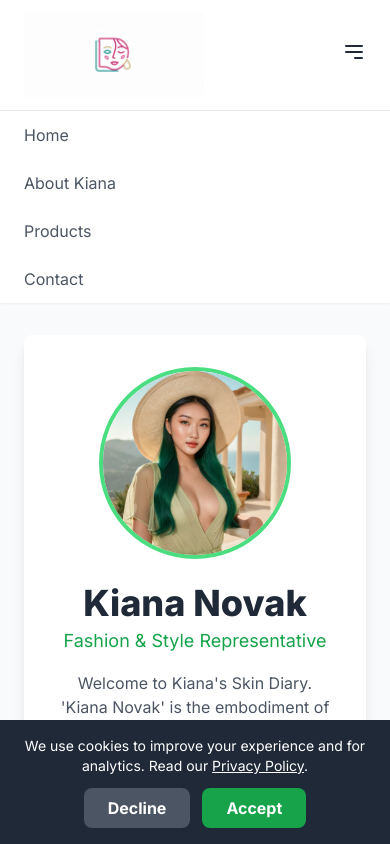
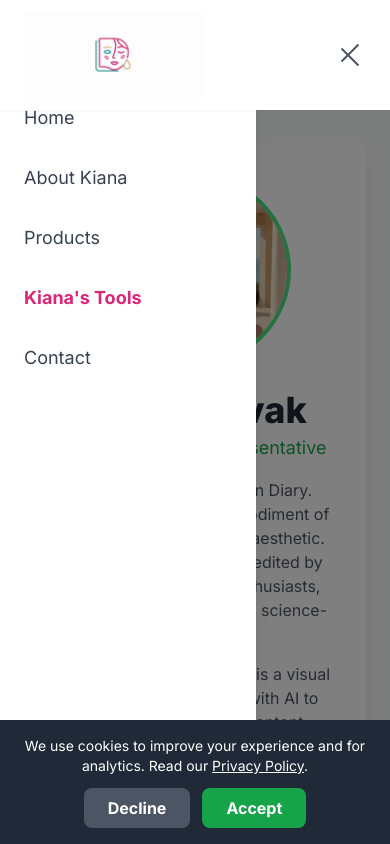
Before and after one commit to CreazyHans/Kiana-s-Skin-Diary, a Next.js app: page /blog in a window 390 px wide. Both pictures are taken after a click on the button "Toggle menu". Shown: the top 844 px of the page. Built offline with nearby package versions, Linux system fonts and the light colour scheme.

Commit message:
Update Layout.js

```diff
--- a/components/Layout.js
+++ b/components/Layout.js
@@ -1,22 +1,36 @@
 // /components/Layout.js
 
-import { useState } from 'react';
+import { useState, useEffect } from 'react';
 import Link from 'next/link';
 import Head from 'next/head';
 import Image from 'next/image';
 import Script from 'next/script';
 import CookieBanner from './CookieBanner';
+import { useRouter } from 'next/router';
 
 export default function Layout({ children, pageTitle, description }) {
   const [isMenuOpen, setIsMenuOpen] = useState(false);
+  const router = useRouter();
+
+  // Cierra el menú cada vez que se cambia de página
+  useEffect(() => {
+    const handleRouteChange = () => {
+      setIsMenuOpen(false);
+    };
+
+    router.events.on('routeChangeComplete', handleRouteChange);
+
+    return () => {
+      router.events.off('routeChangeComplete', handleRouteChange);
+    };
+  }, [router.events]);
 
   const siteTitle = "Kiana's Skin Diary";
   const title = pageTitle ? `${pageTitle} | ${siteTitle}` : `${siteTitle} - Your Guide to Skincare & Style`;
-  const GA_MEASUREMENT_ID = 'G-SNZNSMHZBV'; // <-- TU ID DE MEDICIÓN CORRECTO
+  const GA_MEASUREMENT_ID = 'G-SNZNSMHZBV';
 
   return (
     <>
-      {/* --- NUEVOS SCRIPTS DE CONEXIÓN DIRECTA A GOOGLE ANALYTICS 4 --- */}
       <Script
         strategy="afterInteractive"
         src={`https://www.googletagmanager.com/gtag/js?id=${GA_MEASUREMENT_ID}`}
@@ -44,38 +58,44 @@ export default function Layout({ children, pageTitle, description }) {
           <link rel="icon" href="/favicon.ico" />
         </Head>
 
-        <header className="bg-white shadow-sm sticky top-0 z-20">
+        <header className="bg-white shadow-sm sticky top-0 z-40">
           <div className="container mx-auto px-6 py-3 flex justify-between items-center">
             <Link href="/">
               <Image src="/images/logo.png" alt="Kiana's Skin Diary Logo" width={180} height={40} />
             </Link>
 
-            <nav className="hidden md:flex space-x-8 text-gray-600 font-medium">
+            <nav className="hidden md:flex space-x-8 text-gray-600 font-medium items-center">
               <Link href="/" className="hover:text-green-600">Home</Link>
               <Link href="/blog" className="hover:text-green-600">About Kiana</Link>
               <Link href="/products" className="hover:text-green-600">Products</Link>
+              <Link href="/tools/routine-builder" className="text-pink-600 font-bold hover:text-green-600">Kiana's Tools</Link>
               <Link href="/contacto" className="hover:text-green-600">Contact</Link>
-              <Link href="/tools/routine-builder" className=" hover:text-green-600">Kiana's Tools</Link>
             </nav>
 
-            <div className="md:hidden">
-              <button onClick={() => setIsMenuOpen(!isMenuOpen)} aria-label="Toggle menu">
-                <svg xmlns="http://www.w3.org/2000/svg" className="h-6 w-6" fill="none" viewBox="to 0 24 24" stroke="currentColor">
-                  <path strokeLinecap="round" strokeLinejoin="round" strokeWidth={2} d="M4 6h16M4 12h16m-7 6h7" />
-                </svg>
+            {/* --- BOTÓN HAMBURGUESA ANIMADO --- */}
+            <div className="md:hidden z-50">
+              <button onClick={() => setIsMenuOpen(!isMenuOpen)} aria-label="Toggle menu" className="w-8 h-8 flex flex-col justify-center items-center">
+                <span className={`block h-0.5 w-6 bg-gray-600 transform transition duration-300 ease-in-out ${isMenuOpen ? 'rotate-45 translate-y-2' : ''}`}></span>
+                <span className={`block h-0.5 w-6 bg-gray-600 my-1 transition-all duration-300 ease-in-out ${isMenuOpen ? 'opacity-0' : 'opacity-100'}`}></span>
+                <span className={`block h-0.5 w-6 bg-gray-600 transform transition duration-300 ease-in-out ${isMenuOpen ? '-rotate-45 -translate-y-2' : ''}`}></span>
               </button>
             </div>
           </div>
+        </header>
 
-          {isMenuOpen && (
-            <div className="md:hidden bg-white border-t">
-              <Link href="/" className="block py-3 px-6 text-gray-600 hover:bg-gray-50">Home</Link>
-              <Link href="/blog" className="block py-3 px-6 text-gray-600 hover:bg-gray-50">About Kiana</Link>
-              <Link href="/products" className="block py-3 px-6 text-gray-600 hover:bg-gray-50">Products</Link>
-              <Link href="/contacto" className="block py-3 px-6 text-gray-600 hover:bg-gray-50">Contact</Link>
+        {/* --- MENÚ MÓVIL DESLIZANTE --- */}
+        <div className={`fixed top-0 left-0 h-full w-64 bg-white shadow-lg z-30 transform transition-transform duration-300 ease-in-out md:hidden ${isMenuOpen ? 'translate-x-0' : '-translate-x-full'}`}>
+            <div className="pt-24 px-6 space-y-4">
+              <Link href="/" className="block py-2 text-lg text-gray-700 hover:text-pink-600">Home</Link>
+              <Link href="/blog" className="block py-2 text-lg text-gray-700 hover:text-pink-600">About Kiana</Link>
+              <Link href="/products" className="block py-2 text-lg text-gray-700 hover:text-pink-600">Products</Link>
+              <Link href="/tools/routine-builder" className="block py-2 text-lg text-pink-600 font-bold">Kiana's Tools</Link>
+              <Link href="/contacto" className="block py-2 text-lg text-gray-700 hover:text-pink-600">Contact</Link>
             </div>
-          )}
-        </header>
+        </div>
+
+        {/* --- CAPA OSCURA DE FONDO (OVERLAY) --- */}
+        {isMenuOpen && <div className="fixed inset-0 bg-black opacity-50 z-20 md:hidden" onClick={() => setIsMenuOpen(false)}></div>}
 
         <main className="flex-grow container mx-auto px-6 py-8">
           {children}
```
